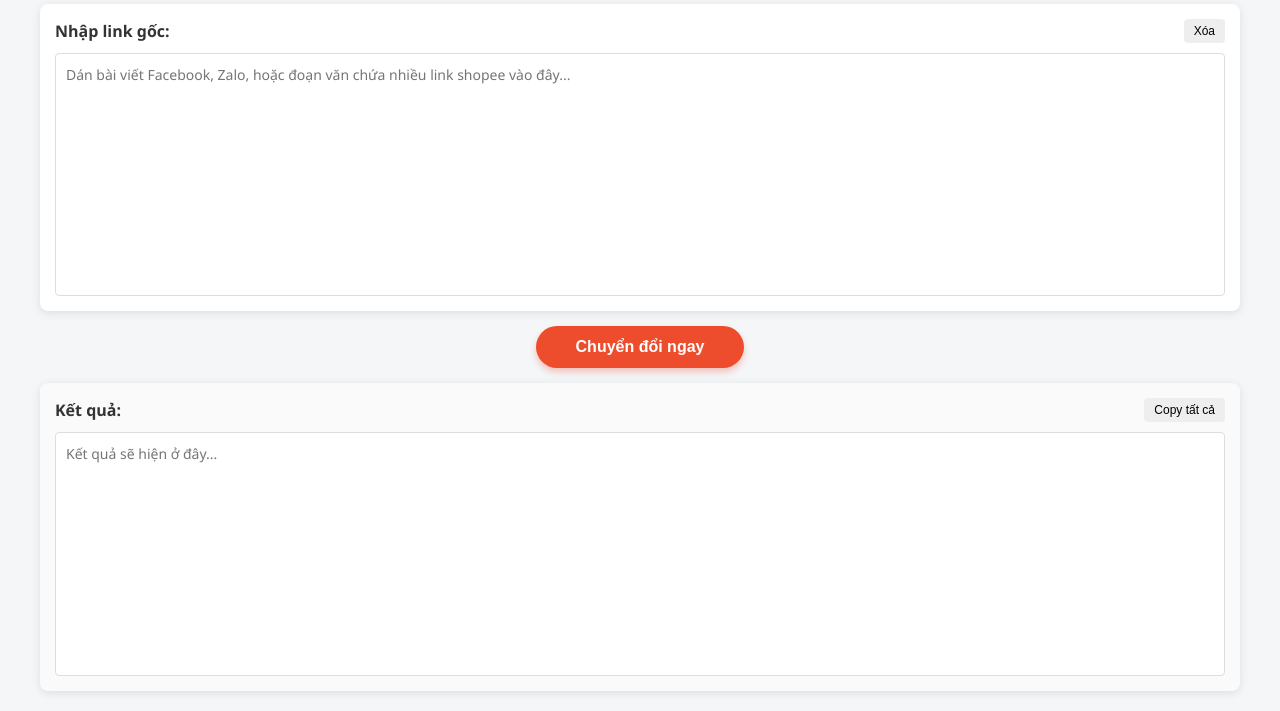
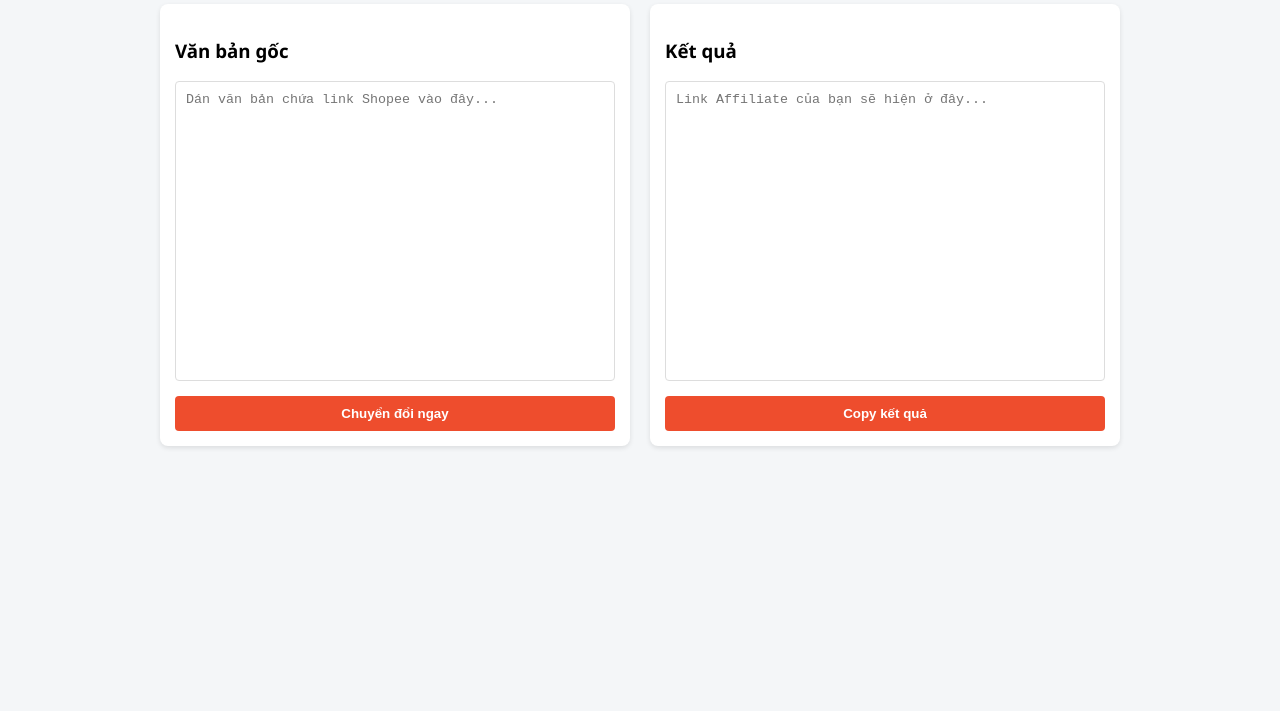
Before and after one commit to DuyKhaVDK/chuyendoilink, a website: page index.html in a window 1280 px wide. Shown: the part 89-800 px from the top of the page. Drawn offline with Linux system fonts and the light colour scheme.

Commit message:
Update index.html

```diff
--- a/index.html
+++ b/index.html
@@ -3,147 +3,51 @@
 <head>
     <meta charset="UTF-8">
     <meta name="viewport" content="width=device-width, initial-scale=1.0">
-    <title>Chuyển đổi link</title>
+    <title>Tool Convert Link Shopee Affiliate</title>
     <style>
         * { box-sizing: border-box; }
-        body { font-family: 'Segoe UI', Tahoma, Geneva, Verdana, sans-serif; background-color: #f4f6f8; margin: 0; padding: 20px; height: 100vh; display: flex; flex-direction: column; }
-        h2 { text-align: center; color: #ee4d2d; margin-bottom: 20px; }
-
-        .container {
-            display: flex;
-            gap: 20px;
-            flex: 1; /* Chiếm hết chiều cao còn lại */
-            max-width: 1200px;
-            margin: 0 auto;
-            width: 100%;
-        }
-
-        .box {
-            flex: 1;
-            display: flex;
-            flex-direction: column;
-            background: white;
-            border-radius: 8px;
-            box-shadow: 0 2px 10px rgba(0,0,0,0.1);
-            padding: 15px;
-        }
-
-        .box-header { font-weight: bold; margin-bottom: 10px; color: #333; display: flex; justify-content: space-between; align-items: center; }
-
-        textarea {
-            flex: 1; /* Tự giãn chiều cao */
-            width: 100%;
-            border: 1px solid #ddd;
-            border-radius: 4px;
-            padding: 10px;
-            font-family: inherit;
-            resize: none; /* Không cho kéo thả thủ công */
-            font-size: 14px;
-            line-height: 1.5;
-        }
-
-        textarea:focus { outline: 2px solid #ee4d2d; border-color: transparent; }
-
-        .actions {
-            display: flex;
-            justify-content: center;
-            align-items: center;
-            padding: 20px 0;
-        }
-
-        button.btn-convert {
-            background-color: #ee4d2d;
-            color: white;
-            border: none;
-            padding: 12px 40px;
-            font-size: 16px;
-            border-radius: 50px;
-            cursor: pointer;
-            font-weight: bold;
-            transition: background 0.2s;
-            box-shadow: 0 4px 6px rgba(238, 77, 45, 0.3);
-        }
-
-        button.btn-convert:hover { background-color: #d73211; transform: translateY(-1px); }
-        button.btn-convert:disabled { background-color: #ccc; cursor: not-allowed; transform: none; }
-
-        button.btn-copy {
-            background: #eee; border: none; padding: 5px 10px; border-radius: 4px; cursor: pointer; font-size: 12px;
-        }
-        button.btn-copy:hover { background: #ddd; }
-
-        /* Loading Spinner */
-        .spinner {
-            display: none;
-            width: 20px; height: 20px; border: 3px solid #ffffff;
-            border-top: 3px solid transparent; border-radius: 50%;
-            animation: spin 1s linear infinite; margin-left: 10px;
-        }
-        @keyframes spin { 0% { transform: rotate(0deg); } 100% { transform: rotate(360deg); } }
-
-        /* Responsive cho điện thoại */
-        @media (max-width: 768px) {
-            .container { flex-direction: column; height: auto; }
-            textarea { height: 200px; }
-        }
+        body { font-family: 'Segoe UI', sans-serif; background: #f4f6f8; padding: 20px; max-width: 1000px; margin: 0 auto; }
+        h2 { text-align: center; color: #ee4d2d; }
+        .container { display: flex; gap: 20px; flex-wrap: wrap; }
+        .box { flex: 1; min-width: 300px; background: white; padding: 15px; border-radius: 8px; box-shadow: 0 2px 5px rgba(0,0,0,0.1); }
+        textarea { width: 100%; height: 300px; padding: 10px; border: 1px solid #ddd; border-radius: 4px; resize: none; }
+        button { background: #ee4d2d; color: white; border: none; padding: 10px 20px; border-radius: 4px; cursor: pointer; width: 100%; margin-top: 10px; font-weight: bold; }
+        button:hover { background: #d73211; }
+        button:disabled { background: #ccc; }
     </style>
 </head>
 <body>
-
-    <h2>Chuyển đổi link</h2>
-
+    <h2>Chuyển đổi Link Shopee Affiliate</h2>
     <div class="container">
         <div class="box">
-            <div class="box-header">
-                <span>Nhập link gốc:</span>
-                <button class="btn-copy" onclick="document.getElementById('inputText').value=''">Xóa</button>
-            </div>
-            <textarea id="inputText" placeholder="Dán bài viết Facebook, Zalo, hoặc đoạn văn chứa nhiều link shopee vào đây..."></textarea>
+            <h3>Văn bản gốc</h3>
+            <textarea id="inputText" placeholder="Dán văn bản chứa link Shopee vào đây..."></textarea>
+            <button onclick="processText()" id="btnSubmit">Chuyển đổi ngay</button>
         </div>
-
-        <div class="actions" style="display: none;"> </div>
-
-    </div>
-
-    <div style="text-align: center; margin: 15px 0;">
-        <button class="btn-convert" onclick="processText()" id="btnSubmit">
-            <div style="display: flex; align-items: center;">
-                <span>Chuyển đổi ngay</span>
-                <div class="spinner" id="loadingSpinner"></div>
-            </div>
-        </button>
-    </div>
-
-    <div class="container">
-        <div class="box" style="background-color: #fafafa;">
-            <div class="box-header">
-                <span>Kết quả:</span>
-                <button class="btn-copy" onclick="copyResult()">Copy tất cả</button>
-            </div>
-            <textarea id="outputText" readonly placeholder="Kết quả sẽ hiện ở đây..."></textarea>
+        <div class="box">
+            <h3>Kết quả</h3>
+            <textarea id="outputText" readonly placeholder="Link Affiliate của bạn sẽ hiện ở đây..."></textarea>
+            <button onclick="copyResult()">Copy kết quả</button>
         </div>
     </div>
 
     <script>
         async function processText() {
-            const inputText = document.getElementById('inputText').value;
+            const text = document.getElementById('inputText').value;
             const btn = document.getElementById('btnSubmit');
-            const spinner = document.getElementById('loadingSpinner');
+            if (!text) return alert("Vui lòng nhập nội dung!");
 
-            if (!inputText.trim()) return alert("Vui lòng nhập nội dung!");
-
-            // Bật trạng thái loading
             btn.disabled = true;
-            spinner.style.display = 'block';
-            document.getElementById('outputText').value = "Đang xử lý...";
+            btn.innerText = "Đang xử lý...";
+            document.getElementById('outputText').value = "Đang kết nối API Shopee...";
 
             try {
+                // Gọi tới Netlify Function
                 const res = await fetch('/.netlify/functions/convert', {
                     method: 'POST',
                     headers: { 'Content-Type': 'application/json' },
-                    body: JSON.stringify({ text: inputText })
+                    body: JSON.stringify({ text: text })
                 });
-
                 const data = await res.json();
 
                 if (data.resultText) {
@@ -151,14 +55,11 @@
                 } else {
                     alert("Lỗi: " + (data.error || "Không có phản hồi"));
                 }
-
             } catch (e) {
-                alert("Lỗi kết nối tới Server!");
-                console.error(e);
+                alert("Lỗi kết nối!");
             } finally {
-                // Tắt loading
                 btn.disabled = false;
-                spinner.style.display = 'none';
+                btn.innerText = "Chuyển đổi ngay";
             }
         }
 
@@ -166,9 +67,8 @@
             const output = document.getElementById('outputText');
             output.select();
             navigator.clipboard.writeText(output.value);
-            alert("Đã copy kết quả!");
+            alert("Đã copy!");
         }
     </script>
-
 </body>
 </html>
```
